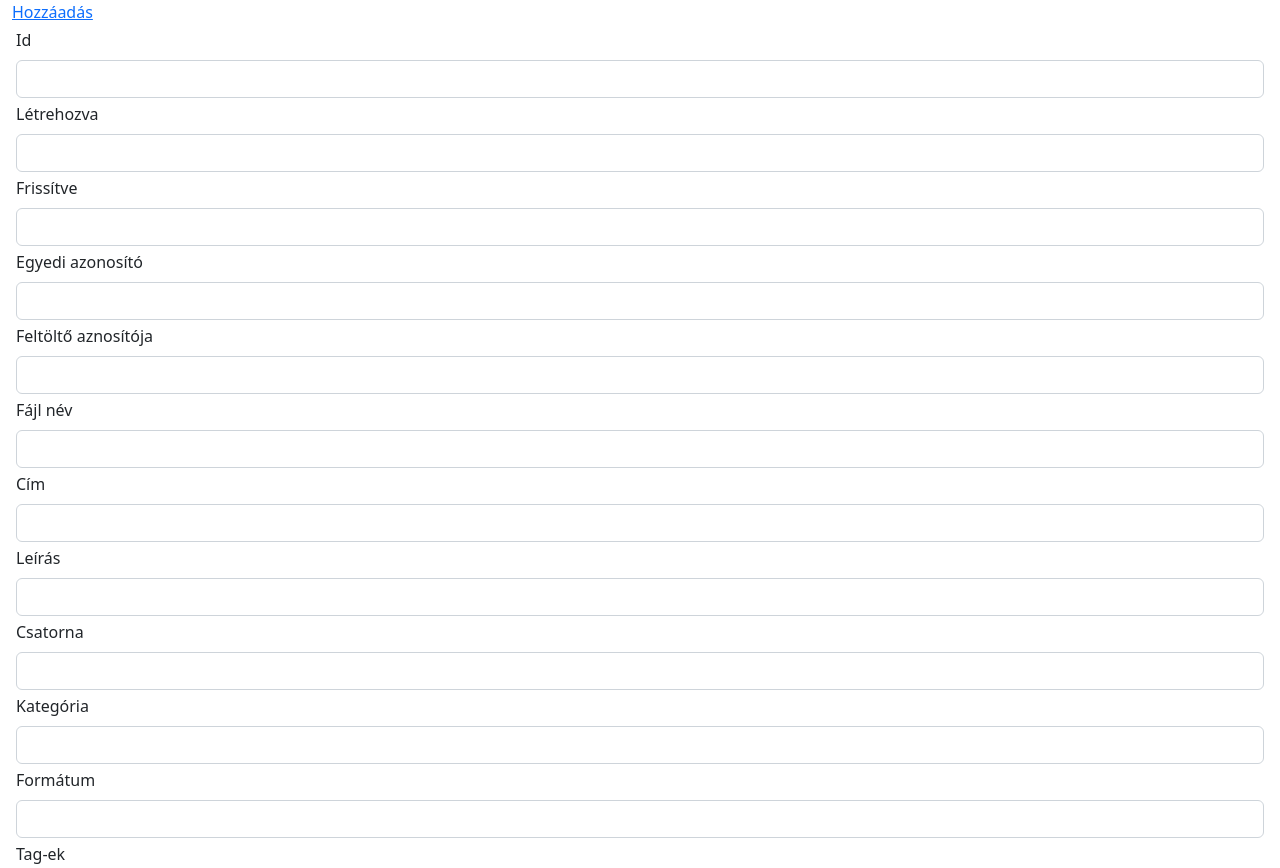
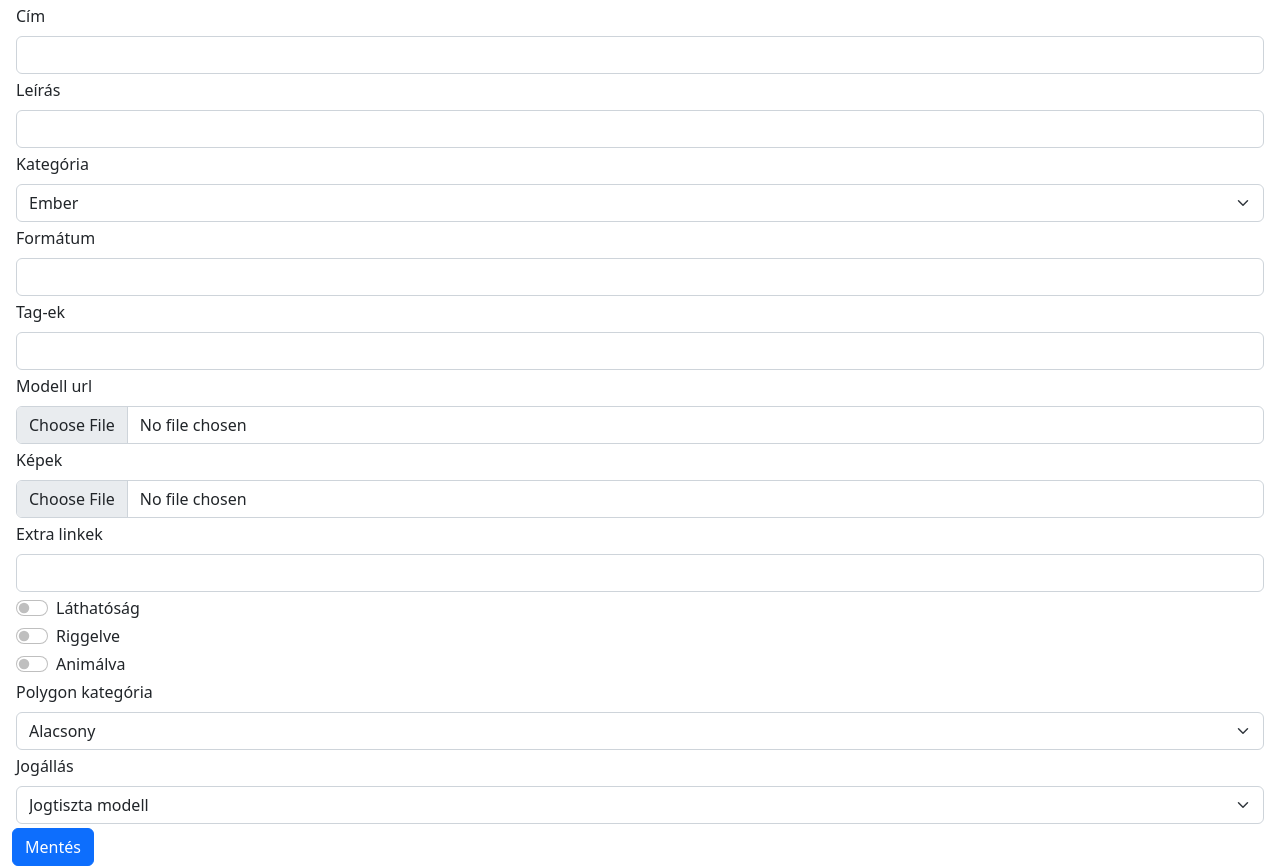
Before and after one commit to draronbalogh/3d, a React (Create React App) app: page /add in a window 1280 px wide. Shown: the top 868 px of the page. Built offline with nearby package versions, Linux system fonts and the light colour scheme.

Commit message:
Form updated

```diff
--- a/src/_config/config-controller-data-types.ts
+++ b/src/_config/config-controller-data-types.ts
@@ -1,20 +1,22 @@
 import { DataTypes } from 'sequelize';
 
 export const modelConfigSequalizeDataTypes = {
+  id: { type: DataTypes.INTEGER, primaryKey: true },
   createdAt: { type: DataTypes.DATE },
   updatedAt: { type: DataTypes.DATE },
   modelUuid: { type: DataTypes.STRING },
   modelUploaderUid: { type: DataTypes.STRING },
-  modelFileName: { type: DataTypes.STRING },
   modelTitle: { type: DataTypes.STRING },
   modelDescription: { type: DataTypes.TEXT },
   modelChannel: { type: DataTypes.STRING },
   modelCategory: { type: DataTypes.STRING },
   modelFormat: { type: DataTypes.STRING },
   modelTags: { type: DataTypes.STRING },
+  modelUrl: { type: DataTypes.STRING },
+  modelFileName: { type: DataTypes.STRING },
   modelImgs: { type: DataTypes.TEXT },
+  modelSourceUrl: { type: DataTypes.STRING },
   modelExtraLinks: { type: DataTypes.TEXT },
-  modelUrl: { type: DataTypes.STRING },
   modelState: { type: DataTypes.STRING },
   modelVisibility: { type: DataTypes.TINYINT },
   modelRigged: { type: DataTypes.TINYINT },
--- a/src/_config/config-model.ts
+++ b/src/_config/config-model.ts
@@ -1,23 +1,24 @@
 export const modelConfig = [
-  { name: 'id', label: 'Id', control: 'input', inputType: 'hidden', visible: false },
-  { name: 'createdAt', label: 'Létrehozva', control: 'datetime', inputType: 'text', visible: true },
-  { name: 'updatedAt', label: 'Frissítve', control: 'datetime', inputType: 'text', visible: true },
-  { name: 'modelUuid', label: 'Egyedi azonosító', control: 'input', inputType: 'text', visible: true },
-  { name: 'modelUploaderUid', label: 'Feltöltő aznosítója', control: 'input', inputType: 'hidden', visible: true },
-  { name: 'modelFileName', label: 'Fájl név', control: 'input', inputType: 'text', visible: true },
-  { name: 'modelTitle', label: 'Cím', control: 'input', inputType: 'text', visible: true },
-  { name: 'modelDescription', label: 'Leírás', control: 'textarea', inputType: 'text', visible: true },
-  { name: 'modelChannel', label: 'Csatorna', control: 'select', categories: ['1', '2', '3'], inputType: 'select', visible: true },
-  { name: 'modelCategory', label: 'Kategória', control: 'select', categories: ['Ember', 'Állat', 'Gép', 'Egyéb'], inputType: 'select', visible: true },
-  { name: 'modelFormat', label: 'Formátum', control: 'input', categories: ['obj', 'fbx'], inputType: 'text', visible: true },
-  { name: 'modelTags', label: 'Tag-ek', control: 'input', inputType: 'text', visible: true },
-  { name: 'modelImgs', label: 'Képek', control: 'file', inputType: 'text', visible: true },
-  { name: 'modelExtraLinks', label: 'Extra linkek', control: 'textarea', inputType: 'text', visible: true },
-  { name: 'modelUrl', label: 'Model link', control: 'file', inputType: 'text', visible: true },
-  { name: 'modelState', label: 'Állapot', categories: ['Elérhető', 'Nem elérhető'], control: 'select', inputType: 'select', visible: true },
-  { name: 'modelVisibility', label: 'Láthatóság', control: 'switch', inputType: 'FormCheckType ', visible: true },
-  { name: 'modelRigged', label: 'Riggelve', control: 'switch', inputType: 'FormCheckType ', visible: true },
-  { name: 'modelAnimated', label: 'Animálva', control: 'switch', inputType: 'FormCheckType ', visible: true },
-  { name: 'modelPolyCategory', label: 'Polygon kategória', categories: ['Alacsony', 'Közepes', 'Magas'], control: 'select', inputType: 'select', visible: true },
-  { name: 'modelLegality', label: 'Jogállás', categories: ['Jogtiszta modell', 'Ingyenes modell', 'Nem ismert forrás'], control: 'select', inputType: 'select', visible: true }
+  { name: 'id', label: 'Id', control: 'number', inputType: 'text', active: false },
+  { name: 'createdAt', label: 'Létrehozva', control: 'text', inputType: 'text', active: false },
+  { name: 'updatedAt', label: 'Frissítve', control: 'text', inputType: 'text', active: false },
+  { name: 'modelUuid', label: 'Egyedi azonosító', control: 'text', inputType: 'text', active: false },
+  { name: 'modelUploaderUid', label: 'Feltöltő aznosítója', control: 'text', inputType: 'text', active: false },
+  { name: 'modelTitle', label: 'Cím', control: 'input', inputType: 'text', active: true },
+  { name: 'modelDescription', label: 'Leírás', control: 'textarea', inputType: 'text', active: true },
+  { name: 'modelChannel', label: 'Csatorna', control: 'select', categories: ['1', '2', '3'], inputType: 'select', active: false },
+  { name: 'modelCategory', label: 'Kategória', control: 'select', categories: ['Ember', 'Állat', 'Gép', 'Egyéb'], inputType: 'select', active: true },
+  { name: 'modelFormat', label: 'Formátum', control: 'input', categories: ['obj', 'fbx'], inputType: 'text', active: true },
+  { name: 'modelTags', label: 'Tag-ek', control: 'input', inputType: 'text', active: true },
+  { name: 'modelUrl', label: 'Modell url', control: 'file', inputType: 'text', active: true },
+  { name: 'modelFileName', label: 'Fájl név', control: 'input', inputType: 'text', active: false },
+  { name: 'modelImgs', label: 'Képek', control: 'file', inputType: 'text', active: true },
+  { name: 'modelSourceUrl', label: 'Modell forrása', control: 'textarea', inputType: 'text', active: false },
+  { name: 'modelExtraLinks', label: 'Extra linkek', control: 'textarea', inputType: 'text', active: true },
+  { name: 'modelState', label: 'Állapot', categories: ['Elérhető', 'Nem elérhető'], control: 'select', inputType: 'select', active: false },
+  { name: 'modelVisibility', label: 'Láthatóság', control: 'switch', inputType: 'FormCheckType ', active: true },
+  { name: 'modelRigged', label: 'Riggelve', control: 'switch', inputType: 'FormCheckType ', active: true },
+  { name: 'modelAnimated', label: 'Animálva', control: 'switch', inputType: 'FormCheckType ', active: true },
+  { name: 'modelPolyCategory', label: 'Polygon kategória', categories: ['Alacsony', 'Közepes', 'Magas'], control: 'select', inputType: 'select', active: true },
+  { name: 'modelLegality', label: 'Jogállás', categories: ['Jogtiszta modell', 'Ingyenes modell', 'Nem ismert forrás'], control: 'select', inputType: 'select', active: true }
 ];
--- a/src/front-end/App.tsx
+++ b/src/front-end/App.tsx
@@ -16,6 +16,8 @@ import './App.scss';
 
 interface State {
   updateIdNum: number | undefined;
+  updateData: any;
+  data: unknown;
 }
 //////////////////////////////////////////////////////////////////////////////////////    CLASS SETUP
 /**
@@ -27,7 +29,9 @@ class App extends React.Component<any, State> {
   constructor(props: any) {
     super(props);
     this.state = {
-      updateIdNum: undefined
+      updateIdNum: undefined,
+      updateData: undefined,
+      data: []
     };
   }
 
@@ -35,25 +39,28 @@ class App extends React.Component<any, State> {
     this.setState({ updateIdNum: id });
   };
 
+  updateData = (updateData: unknown) => {
+    // eslint-disable-next-line @typescript-eslint/no-unsafe-assignment
+    this.setState({ data: updateData });
+  };
+
   render() {
+    const { data, updateIdNum } = this.state;
     return (
       <Container fluid className={'3dRegform'}>
         <Row>
           <Col xs={12}>
-            <Link to='/add' className='button is-primary mt-2'>
-              Hozzáadás
-            </Link>
             <Routes>
-              <Route path='/view/:id' element={<View3dModel id={this.updateId} />} />
+              <Route path='/view/:id' element={<View3dModel data={data} />} />
             </Routes>
           </Col>
         </Row>
         <Row>
           <Col xs={12}>
             <Routes>
-              <Route path='/' element={<DbList3dModel updateId={this.updateId} />} />
+              <Route path='/' element={<DbList3dModel updateId={this.updateId} updateData={this.updateData} />} />
               <Route path='/add' element={<DbAdd3dModel />} />
-              <Route path='/edit/:id' element={<DbEdit3dModel />} />
+              <Route path='/edit/:id' element={<DbEdit3dModel data={data} />} />
             </Routes>
           </Col>
         </Row>
--- a/src/front-end/components/component-db/db-add-3d-model/db-add-3d-model.tsx
+++ b/src/front-end/components/component-db/db-add-3d-model/db-add-3d-model.tsx
@@ -26,10 +26,16 @@ export class DbAdd3dModel extends React.Component<any, any> {
   componentDidUpdate(prevProps: any) {}
   save3dModel = async (e: any) => {
     e.preventDefault();
+    let { data } = this.state;
+
     const { modelUuid, modelTitle, modelDescription } = this.state;
-    await axios.post(_CONFIG.url.getModel, this.state.data);
+    try {
+      await axios.post(_CONFIG.url.getModel, this.state.data);
 
-    this.setState({ isSaved: true });
+      this.setState({ isSaved: true });
+    } catch (e: any) {
+      console.log('Axios Error: ', e);
+    }
   };
 
   setModelUuid = (modelUuid: number): void => {
@@ -48,7 +54,7 @@ export class DbAdd3dModel extends React.Component<any, any> {
       {
         data: {
           ...this.state.data,
-          [elm]: info
+          [elm]: elm === 'switch' ? !info : info
         }
       },
       () => {
@@ -57,20 +63,47 @@ export class DbAdd3dModel extends React.Component<any, any> {
     );
     this.setState({ isSaved: false });
   };
+
+  formBuilder = (i: number, elm: any) => {
+    let { data } = this.state,
+      element = modelConfig[i],
+      ctr = modelConfig[i].control,
+      category = modelConfig[i].categories;
+    console.log('data :>> ', data);
+    switch (ctr) {
+      case 'switch':
+        return <Form.Check type={'switch'} label={elm.label} value={1} onChange={(e) => this.inputDataUpdater(elm.name, e.target.value)}></Form.Check>;
+      case 'select':
+        return (
+          <Form.Select onChange={(e) => this.inputDataUpdater(elm.name, e.target.value)}>
+            {Array.isArray(category)
+              ? category.map((element: any, x: number) => (
+                  <option key={x} value={element}>
+                    {element}
+                  </option>
+                ))
+              : null}
+          </Form.Select>
+        );
+
+      default:
+        return <Form.Control type={ctr} value={data?.hasOwnProperty(elm.name) ? data[elm.name] : ''} onChange={(e) => this.inputDataUpdater(elm.name, e.target.value)}></Form.Control>;
+    }
+  };
   render() {
     const { data, id, modelUuid, modelTitle, modelDescription, isSaved } = this.state;
     return (
       <Form onSubmit={this.save3dModel}>
         {modelConfig
           ? modelConfig.map((elm: any, i: number) => {
-              return (
-                <div key={i}>
-                  <Form.Group className='m-1'>
-                    <Form.Label>{elm.label}</Form.Label>
-                    <Form.Control type='text' onChange={(e) => this.inputDataUpdater(elm.name, e.target.value)}></Form.Control>
-                  </Form.Group>
-                </div>
-              );
+              let ctr = modelConfig[i].control,
+                active = modelConfig[i].active;
+              return active ? (
+                <Form.Group className={ctr !== 'hidden' ? 'm-1' : 'd-nonennnn'} key={i}>
+                  {ctr !== 'switch' ? <Form.Label>{elm.label}</Form.Label> : null}
+                  {this.formBuilder(i, elm)}
+                </Form.Group>
+              ) : null;
             })
           : null}
         <div className='field'>
--- a/src/front-end/components/component-db/db-edit-3d-model/db-edit-3d-model.tsx
+++ b/src/front-end/components/component-db/db-edit-3d-model/db-edit-3d-model.tsx
@@ -11,6 +11,7 @@ import { _CONFIG } from '../../../../_config/_config';
 import { modelConfig } from '../../../../_config/config-model';
 interface Model3dState {
   id: number | undefined;
+  data: any;
   isSaved: boolean;
 }
 
@@ -19,13 +20,30 @@ export class DbEdit3dModel extends React.Component<any, any> {
     super(props);
     this.state = {
       id: Number(window.location.pathname.split('/').pop()),
-      isSaved: false
+      isSaved: false,
+      data: this.props.data
     };
   }
 
   componentDidMount(): void {
-    this.get3dModelById();
+    const { data } = this.state;
+    if (data.length >= 1) this.findDataById();
+    if (!data.length) this.fetchModelDataById();
   }
+  findDataById = () => {
+    const { data, id } = this.state;
+    let obj = data.find((o: { id: any }) => o.id === id);
+    this.setState({ data: obj });
+  };
+  fetchModelDataById = async () => {
+    try {
+      const { id } = this.state;
+      const response = await axios.get(_CONFIG.url.getModel + id);
+      this.setState({ data: response.data });
+    } catch (e: any) {
+      if (e.response) console.log('Axios Error: ', e.response.data);
+    }
+  };
 
   inputDataUpdater = (elm: string, info: any) => {
     this.setState(
@@ -43,55 +61,72 @@ export class DbEdit3dModel extends React.Component<any, any> {
   };
   update3dModel = async (e: any) => {
     e.preventDefault();
-    const { id } = this.state;
-    await axios.patch(_CONFIG.url.getModel + id, this.state.data);
-    this.setState({ isSaved: true });
+    try {
+      const { id } = this.state;
+      await axios.patch(_CONFIG.url.getModel + id, this.state.data);
+      this.setState({ isSaved: true });
+    } catch (e: any) {
+      if (e.response) console.log('Axios Error: ', e.response.data);
+    }
   };
 
-  get3dModelById = async () => {
-    const { id } = this.state;
-    const response = await axios.get(_CONFIG.url.getModel + id);
-    this.setState({ data: response.data });
-  };
   getTitle = (elm: any) => {
     return Object.entries(modelConfig).map(([key, value]) => {
       if (value.name === elm) return value.label;
     });
   };
+  getFiles = (element: any) => {
+    let elm = '';
+    setTimeout(() => {
+      elm = element ? element : '';
+    }, 500);
+    return elm;
+  };
+  formBuilder = (i: number, elm: string) => {
+    let { data } = this.state,
+      element = data[elm],
+      ctr = modelConfig[i].control,
+      category = modelConfig[i].categories;
 
-  formBuilder = (i: number, elm: string) => {
-    switch (modelConfig[i].control) {
+    switch (ctr) {
       case 'switch':
-        return <Form.Check type={'switch'} label='' value={this.state.data[elm] ? this.state.data[elm] : ''} onChange={(e) => this.inputDataUpdater(elm, e.target.value)}></Form.Check>;
+        return <Form.Check type={'switch'} label='' value={element ? element : ''} onChange={(e) => this.inputDataUpdater(elm, e.target.value)}></Form.Check>;
       case 'select':
+        let selectedCat = data['category'];
         return (
-          <Form.Select onChange={(e) => this.inputDataUpdater(elm, e.target.value)}>
-            {Array.isArray(modelConfig[i].categories)
-              ? // @ts-ignore
-                modelConfig[i].categories.map((element: any) => <option value={element}>{element}</option>)
+          <Form.Select onChange={(e) => this.inputDataUpdater(elm, e.target.value)} defaultValue={element ? element : ''}>
+            {Array.isArray(category)
+              ? category.map((element: any, x: number) => (
+                  <option key={x} value={element}>
+                    {element}
+                  </option>
+                ))
               : null}
           </Form.Select>
         );
+      case 'file':
+        return <Form.Control type={ctr} value={this.getFiles(element)} onChange={(e) => this.inputDataUpdater(elm, e.target.value)}></Form.Control>;
       default:
-        return <Form.Control type={modelConfig[i].control} value={this.state.data[elm] ? this.state.data[elm] : ''} onChange={(e) => this.inputDataUpdater(elm, e.target.value)}></Form.Control>;
+        return <Form.Control type={ctr} value={element ? element : ''} onChange={(e) => this.inputDataUpdater(elm, e.target.value)}></Form.Control>;
     }
   };
 
   render() {
     const { data, isSaved } = this.state;
+
     return (
       <Form onSubmit={this.update3dModel}>
         {data
           ? Object.keys(data)?.map((elm: any, i: number) => {
-              console.log('modelConfig :>> ', modelConfig[i].label, modelConfig[i].control);
-              return (
-                <div key={i}>
-                  <Form.Group className='m-1'>
-                    <Form.Label>{this.getTitle(elm)}</Form.Label>
-                    {this.formBuilder(i, elm)}
-                  </Form.Group>
-                </div>
-              );
+              let ctr = modelConfig[i].control,
+                active = modelConfig[i].active;
+              console.log('elm :>> ', elm);
+              return active && ctr !== 'file' ? (
+                <Form.Group className={ctr !== 'hidden' ? 'm-1' : 'd-none'} key={i}>
+                  {ctr !== 'switch' ? <Form.Label>{this.getTitle(elm)}</Form.Label> : null}
+                  {this.formBuilder(i, elm)}
+                </Form.Group>
+              ) : null;
             })
           : null}
         <div className='field'>
--- a/src/front-end/components/view-3d-model/view-3d-model.tsx
+++ b/src/front-end/components/view-3d-model/view-3d-model.tsx
@@ -5,7 +5,7 @@ import { Link } from 'react-router-dom';
 import { _CONFIG } from '../../../_config/_config';
 import { modelConfig } from '../../../_config/config-model';
 interface CompProps {
-  id: number | any;
+  data: any;
 }
 interface CompState {
   data: any;
@@ -15,42 +15,48 @@ export class View3dModel extends React.Component<CompProps, CompState> {
   constructor(props: CompProps) {
     super(props);
     this.state = {
-      data: [],
-      id: Number(window.location.pathname.split('/').pop())
+      id: Number(window.location.pathname.split('/').pop()),
+      data: this.props.data
     };
   }
 
   componentDidMount() {
-    this.get3dModelById();
+    const { data } = this.state;
+    console.log('view1', data);
+    if (data.length >= 1) this.findDataById();
+    if (!data.length) this.fetchModelDataById();
   }
-
-  componentDidUpdate(prevProps: any) {
-    if (this.props.id !== prevProps.id) {
-      this.setState({ id: this.props.id }, () => {
-        this.get3dModelById();
-      });
+  findDataById = () => {
+    const { data, id } = this.state;
+    let obj = data.find((o: { id: any }) => o.id === id);
+    console.log('view3 obj', obj);
+    this.setState({ data: obj });
+  };
+  fetchModelDataById = async () => {
+    try {
+      const { id } = this.state;
+      const response = await axios.get(_CONFIG.url.getModel + id);
+      this.setState({ data: response.data });
+    } catch (e: any) {
+      if (e.response) console.log('Axios Error: ', e.response.data);
     }
-  }
-
-  get3dModelById = async () => {
-    const { id } = this.state;
-    const response = await axios.get(_CONFIG.url.getModel + id);
-    console.log('response.data :>> ', response.data);
-    this.setState({ data: response.data });
-  };
-  printModelTitle = () => {
-    return modelConfig.map((v: any, i: number) => {
-      return <th key={i}>{v.label}</th>;
-    });
   };
 
   printModelDesc = () => {
     const { data } = this.state;
-    console.log('data :>> ', Object.keys(data));
-    return Object.keys(data).map((elm: any, i: number) => {
-      return <td key={elm}>{data[elm]}</td>;
+    return data
+      ? Object.keys(data)?.map((elm: any, i: number) => {
+          console.log('elm :>> ', elm, typeof data[elm], data[elm]);
+          return <td key={i}>{typeof data[elm] !== 'object' ? data[elm] : ''}</td>;
+        })
+      : null;
+  };
+  getTitle = () => {
+    return Object.entries(modelConfig).map(([key, value]) => {
+      return <td key={key}>{value.label}</td>;
     });
   };
+
   render() {
     const { id, data } = this.state;
 
@@ -60,10 +66,12 @@ export class View3dModel extends React.Component<CompProps, CompState> {
           <tr>
             <th>3d component ({id})</th>
           </tr>
-          <tr>{this.printModelTitle()}</tr>
+          <tr>{this.getTitle()}</tr>
         </thead>
 
-        <tbody>{this.printModelDesc()}</tbody>
+        <tbody>
+          <tr>{this.printModelDesc()}</tr>
+        </tbody>
       </table>
     );
   }
```
Also changed, not shown: src/front-end/components/component-db/db-list-3d-model/db-list-3d-model.tsx (+10 -1 lines).
